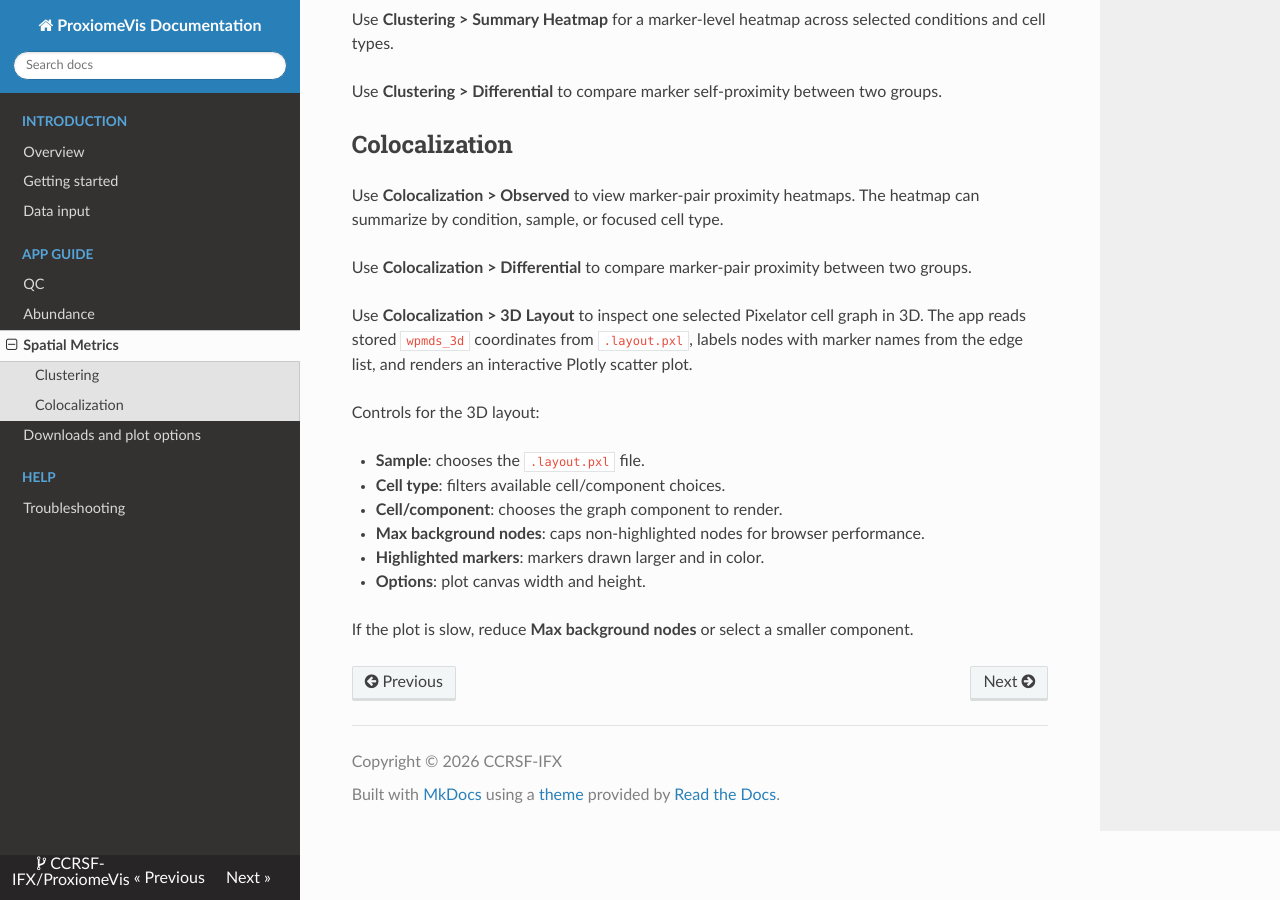
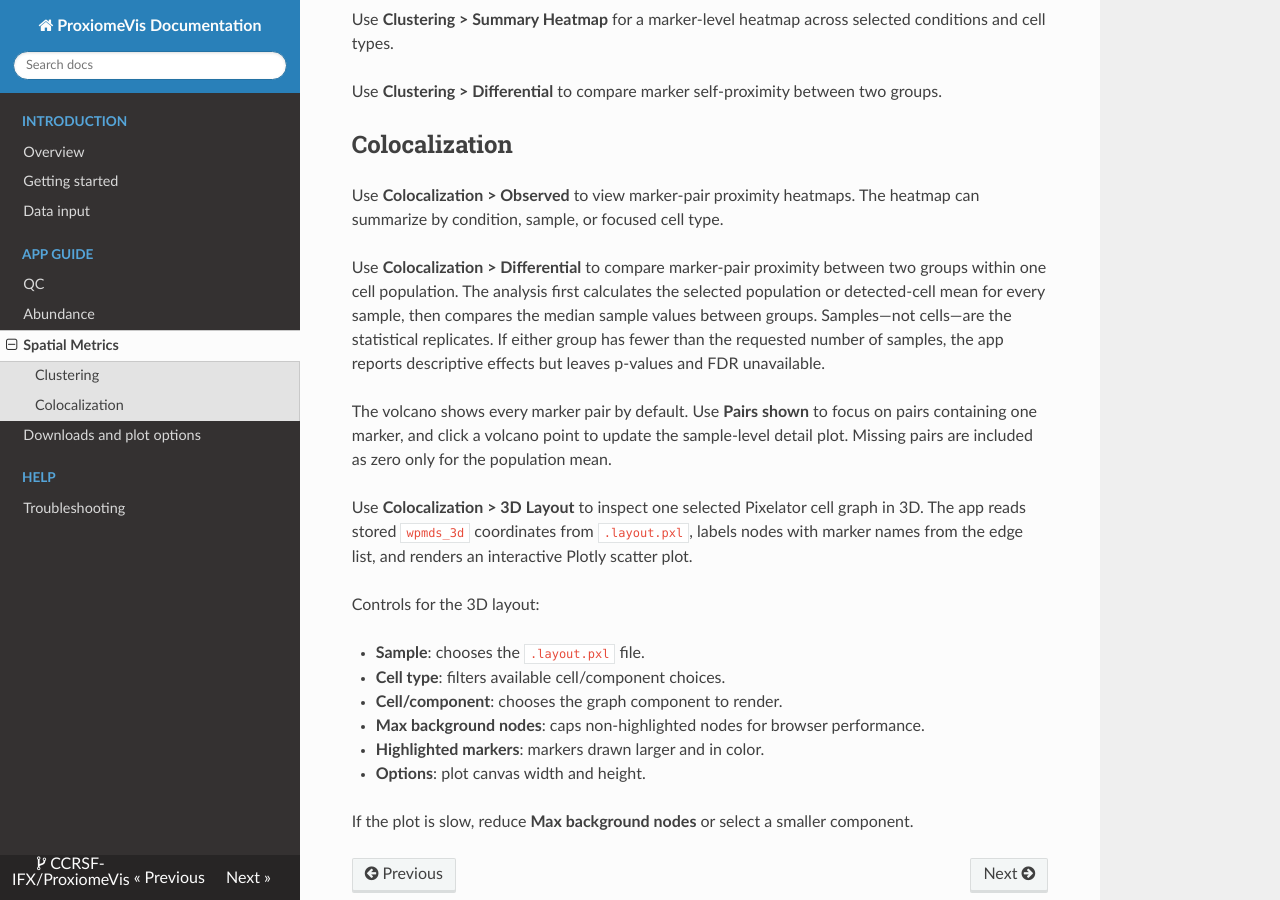
Before and after one commit to CCRSF-IFX/ProxiomeVis, an MkDocs documentation site: the page built from docs/spatial-metrics.md, in a window 1280 px wide and 900 px high, scrolled down 496 px. Built offline with MkDocs 1.6.1, drawn with Linux system fonts in a browser that asks for light colours; nearby versions of some CDN libraries.

Commit message:
Redesign differential colocalization

```diff
--- a/docs/spatial-metrics.md
+++ b/docs/spatial-metrics.md
@@ -28,7 +28,15 @@ Use **Colocalization > Observed** to view marker-pair proximity heatmaps. The
 heatmap can summarize by condition, sample, or focused cell type.
 
 Use **Colocalization > Differential** to compare marker-pair proximity between
-two groups.
+two groups within one cell population. The analysis first calculates the
+selected population or detected-cell mean for every sample, then compares the
+median sample values between groups. Samples—not cells—are the statistical
+replicates. If either group has fewer than the requested number of samples, the
+app reports descriptive effects but leaves p-values and FDR unavailable.
+
+The volcano shows every marker pair by default. Use **Pairs shown** to focus on
+pairs containing one marker, and click a volcano point to update the sample-level
+detail plot. Missing pairs are included as zero only for the population mean.
 
 Use **Colocalization > 3D Layout** to inspect one selected Pixelator cell graph
 in 3D. The app reads stored `wpmds_3d` coordinates from `.layout.pxl`, labels
```
Also changed, not shown: 2 other files.
